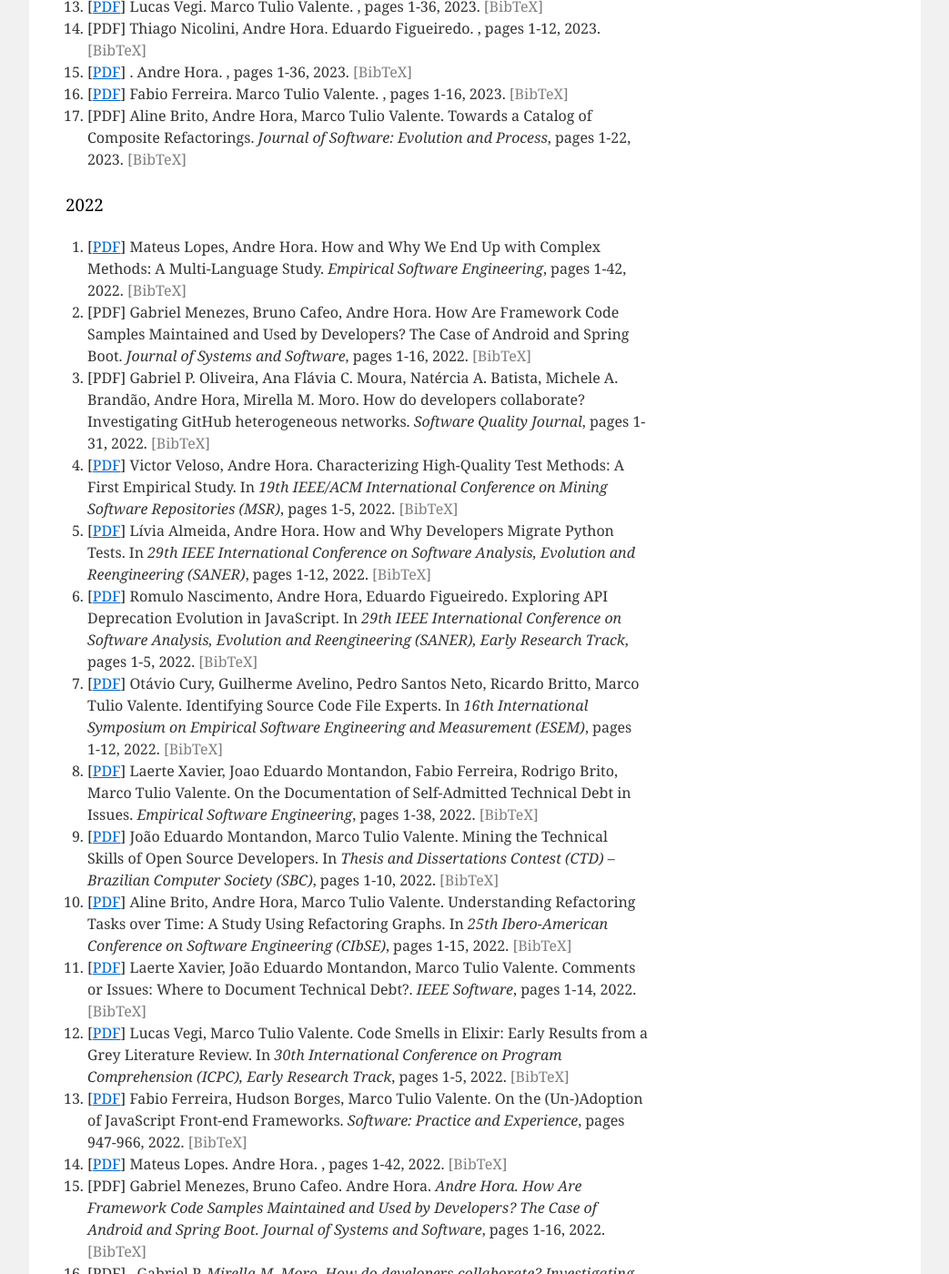
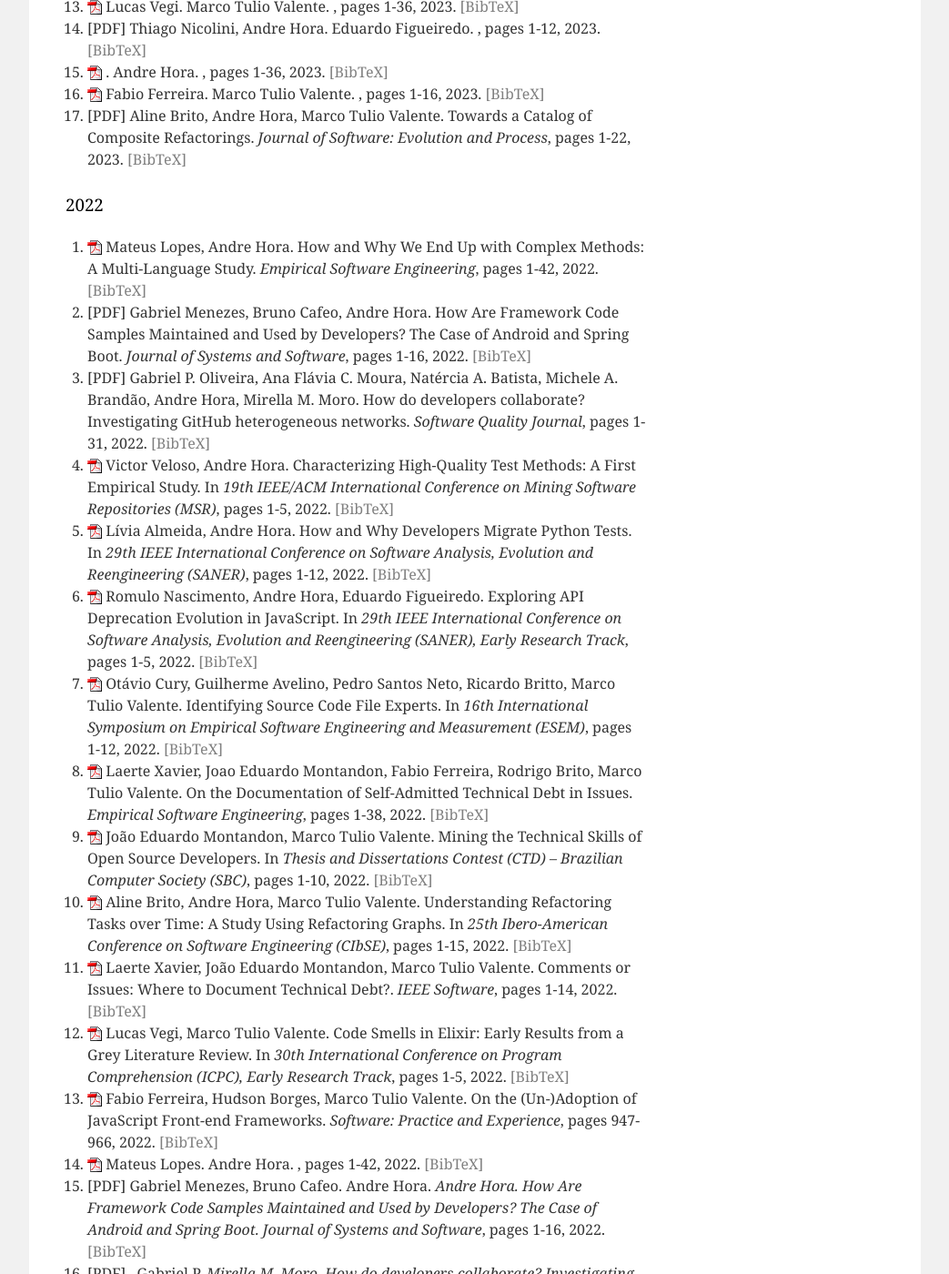
Before and after one commit to jemaf/aserg-page, a Jekyll site: the page built from publications.html, in a window 1280 px wide and 1400 px high, scrolled down 2468 px. Shown: the whole window at 91% size, without its empty margins (118-1161 px from the left). Built offline with Jekyll 4.4.1, drawn with Linux system fonts in a browser that asks for light colours; some of the changed text lies outside the part shown.

Commit message:
Replace PDF links with PDF icon image in publications page

```diff
--- a/publications.html
+++ b/publications.html
@@ -12,7 +12,7 @@ title: Publications
 {% for publication in year_group.items %}
 <li>
   {% if publication.pdf_url and publication.pdf_url != "#" %}
-    [<a href="{{ publication.pdf_url }}" target="_blank">PDF</a>]
+    <a href="{{ publication.pdf_url }}" target="_blank"><img src="/assets/pdfs/pdf.png" alt="PDF" style="height: 1em; vertical-align: middle;" /></a>
   {% else %}
     [PDF]
   {% endif %}
```
Also changed, not shown: assets/pdfs/pdf.png (added).
